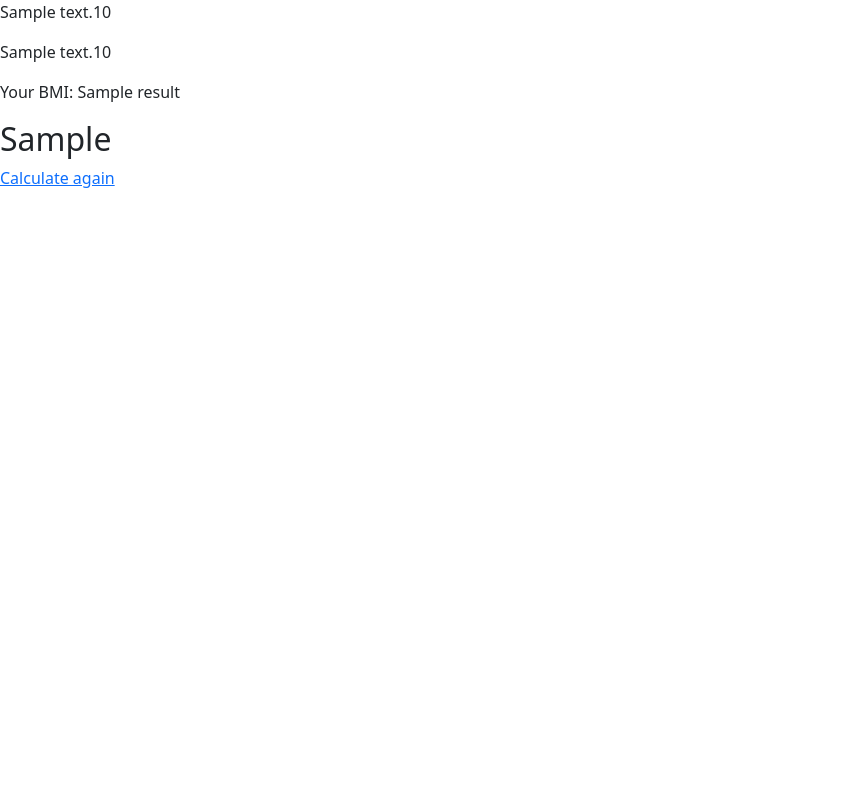
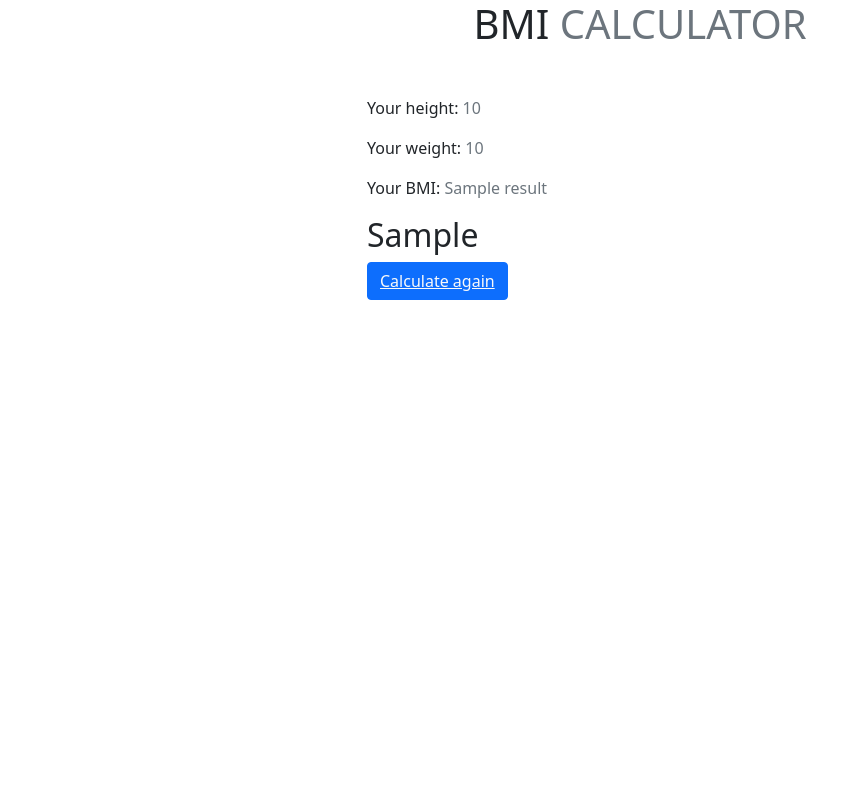
Before and after one commit to whit33y/pyth-bmi-calc, a Flask app: template templates/result.html in a window 1280 px wide. Shown: the whole page, without its empty margins (0-868 px from the left). Run offline with Flask 2, Linux system fonts and the light colour scheme; the template is opened without the code that fills it: most values are stand-ins (such as "Sample title", 1, 10 or a date in 2020); some libraries are stand-ins or nearby versions.

Commit message:
Added cotainers etc.

```diff
--- a/app.py
+++ b/app.py
@@ -6,9 +6,6 @@ def index():
     if request.method == 'POST':
         height = request.form.get('height')
         weight = request.form.get('weight')
-        height_text = 'Your height: '
-        weight_text = 'Your weight: '
-        result_text = 'Your result: '
         result_helper = (int(height)/100)**2
         result = round(int(weight)/result_helper,2)
         if result<16:
@@ -21,7 +18,7 @@ def index():
             final_concl = 'Overweight'
         else:
             final_concl = 'Obesity'
-        return render_template('result.html',height=height, weight=weight, height_text = height_text, weight_text=weight_text,result=result, final_concl=final_concl)
+        return render_template('result.html',height=height, weight=weight,result=result, final_concl=final_concl)
     return render_template('index.html')
 @app.route('/result')
 def sended_form():
--- a/templates/base.html
+++ b/templates/base.html
@@ -10,9 +10,13 @@
 </head>
 <body>
 </head>
-<body>
-    {% block main %}
-    {% endblock %}
+<body class='d-flex flex-column vh-100'>
+    <div class="container">
+        <div class="col-md-12">
+            {% block main %}
+            {% endblock %}
+        </div>
+      </div
     <script src="https://cdn.jsdelivr.net/npm/@popperjs/core@2.10.2/dist/umd/popper.min.js" integrity="sha384-7+zCNj/IqJ95wo16oMtfsKbZ9ccEh31eOz1HGyDuCQ6wgnyJNSYdrPa03rtR1zdB" crossorigin="anonymous"></script>
 <script src="https://cdn.jsdelivr.net/npm/bootstrap@5.1.3/dist/js/bootstrap.min.js" integrity="sha384-QJHtvGhmr9XOIpI6YVutG+2QOK9T+ZnN4kzFN1RtK3zEFEIsxhlmWl5/YESvpZ13" crossorigin="anonymous"></script>
 </body>
--- a/templates/result.html
+++ b/templates/result.html
@@ -1,9 +1,14 @@
 <title>Result</title>
 {% extends 'base.html'%}
     {% block main %}
-    <p>{{height_text}}{{height}}</p>
-    <p>{{weight_text}}{{weight}}<br></p>
-    <p>Your BMI: {{result}}</p>
+    <div class="row">
+        <h1 class="text-center mb-5">BMI <span class="text-muted">CALCULATOR</span></h1>
+        <div class="col-6 offset-3">
+    <p>Your height: <span class="text-muted">{{height}}</span></p>
+    <p>Your weight: <span class="text-muted">{{weight}}</span></p>
+    <p>Your BMI: <span class="text-muted">{{result}}</span></p>
     <h2>{{final_concl}}</h2>
-    <a href="/">Calculate again</a>
+    <button class="btn btn-primary"><a href="/" class="text-light">Calculate again</a></button>
+</div>
+</div
     {% endblock %}
```
Also changed, not shown: templates/index.html (+8 -3 lines).
